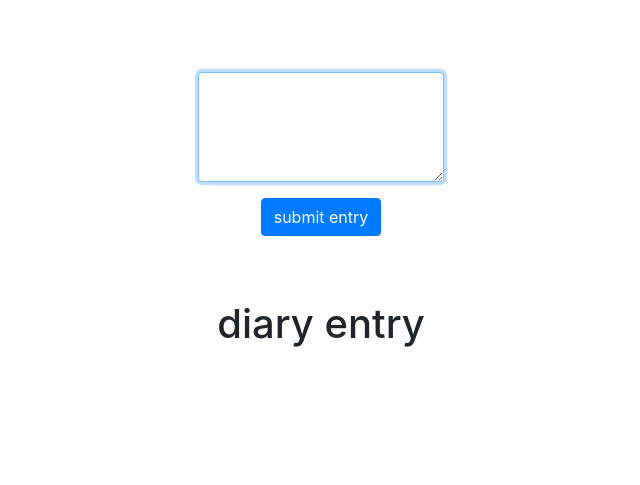
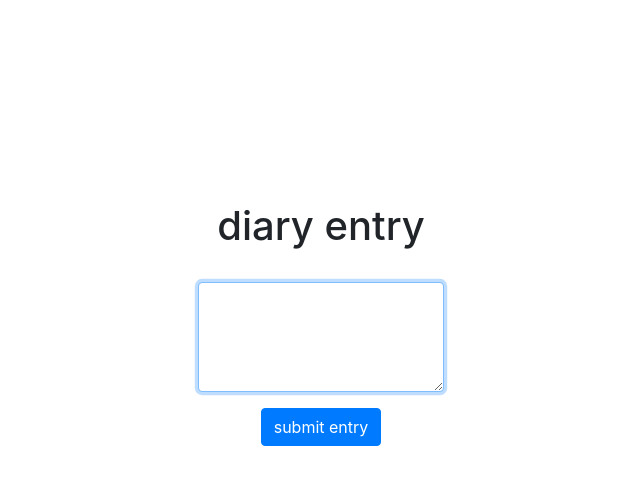
Before and after one commit to kelseyywu/serenity, a Flask app: page /diary in a window 1280 px wide. Shown: the part 76-561 px from the top of the page, without its empty margins (319-959 px from the left). Run offline with Flask 2, Linux system fonts and the light colour scheme; a user stored in the database is signed in; some libraries are stand-ins or nearby versions.

Commit message:
Thu, Dec 2, 2021, 5:04 AM +00:00

```diff
--- a/templates/diary.html
+++ b/templates/diary.html
@@ -21,7 +21,8 @@
         <title>diary</title>
     </head>
     <body>
-        <h1 style="text-align:center" class="content"> diary entry </h1>
+        <div class="content">
+            <h1 style="text-align:center"> diary entry </h1>
             <br>
             <form action="/diary" method="post">
                 <div class="mb-3">
@@ -29,6 +30,7 @@
                 </div>
                 <button class="btn btn-primary" type="submit">submit entry</button>
             </form>
+        </div>
     </body>
 </html>
 {% endblock %}
```
Also changed, not shown: templates/index.html (+9 -3 lines), 1 other file. Lines whose indentation alone changed are shown as unchanged.
